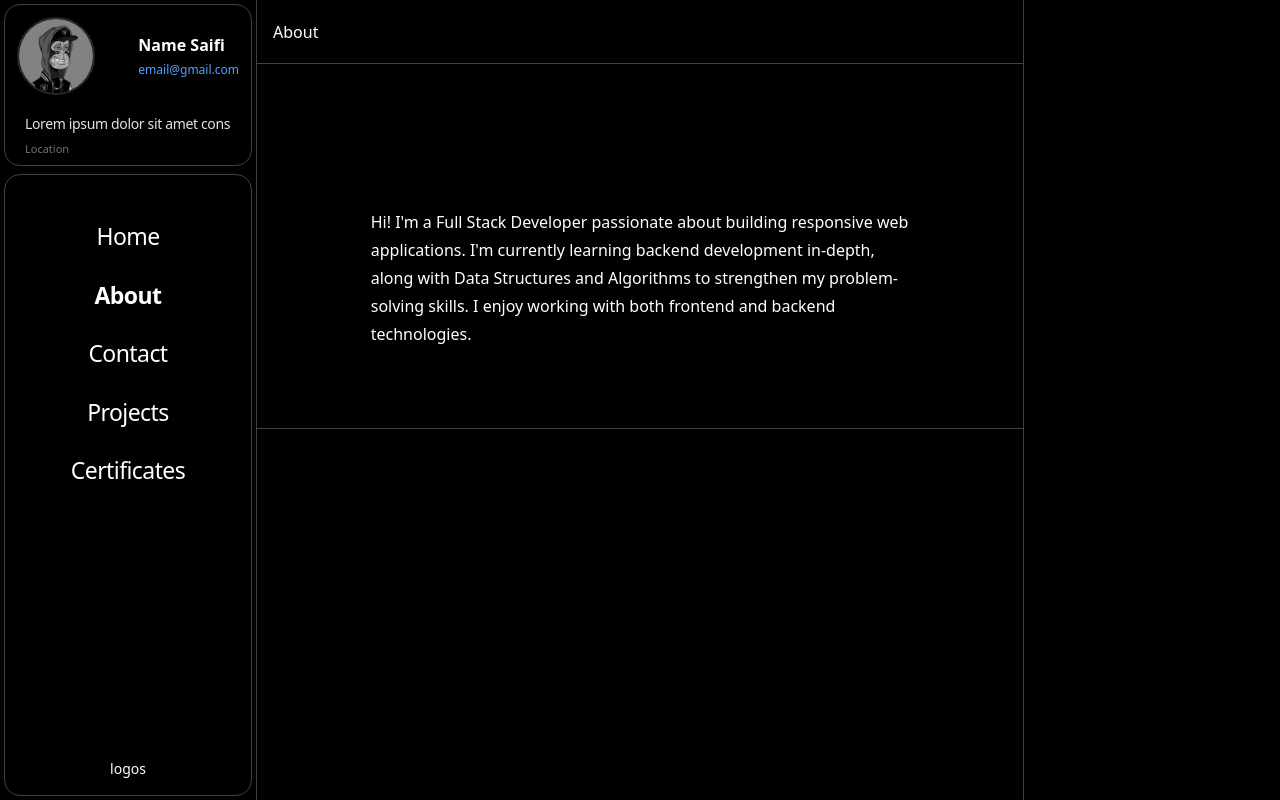
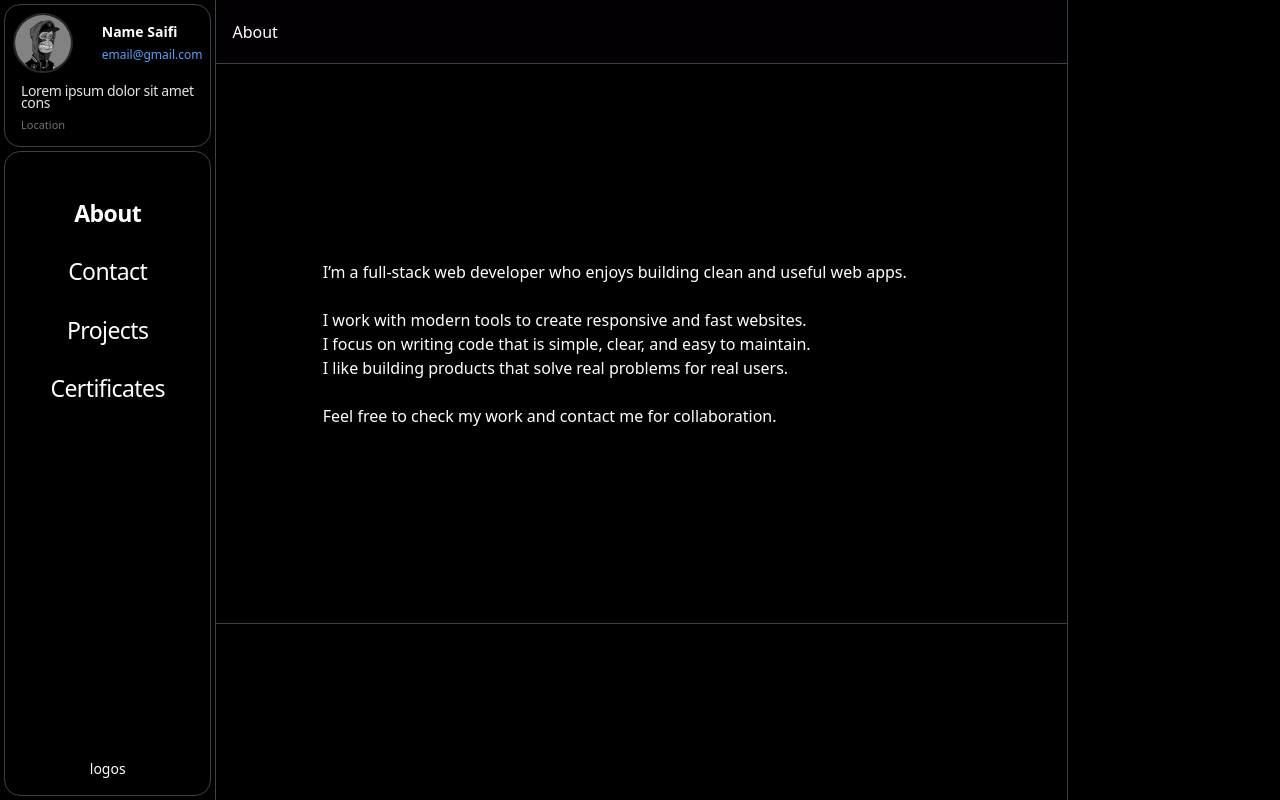
Before and after one commit to ayan-011/Portfolio, a React (Vite) app: page /about in a window 1280 px wide. Built offline with nearby package versions, Linux system fonts and the light colour scheme.

Commit message:
make it responsive

```diff
--- a/src/Middle/About.jsx
+++ b/src/Middle/About.jsx
@@ -1,12 +1,45 @@
-import React from 'react'
+import ExampleWrapper from "../Tools/Modal"
+
+
+
+
 
 const About = () => {
   return (
-    <div className='py-32'>
-      <div className="bg-red-90 w-full p-6 py-20 border-[1px] border-l-0 border-r-0 border-t-0 border-[#3e4144] flex justify-center">
-        <p className='md:w-3/4 md:text-base text-[12px] leading-7'>Hi! I'm a Full Stack Developer passionate about building responsive web applications. I'm currently learning backend development in-depth, along with Data Structures and Algorithms to strengthen my problem-solving skills. I enjoy working with both frontend and backend technologies.</p>
+    <>
+      <div className='bg-zinc  w-full h-full  text-white bg-'>
+
+
+        <div className="bg-  w-full h-16 z-0"></div>
+        <div className="bg-red-90 w-full h-[70vh] flex flex-col items-center justify-center border-b border-[#3e4144]">
+
+          {/* <div className="w-full p-12  bg-whit"> </div> */}
+
+          <div className='w-3/4 select-none md:text-base text-[12px]'>
+
+
+            I’m a full-stack web developer who enjoys building clean and  useful web apps.
+            <br />
+            <br />
+            I work with modern tools to create responsive and fast websites.
+            <br />
+
+            I focus on writing code that is simple, clear, and easy to maintain.
+            <br />
+            I like building products that solve real problems for real users.
+            <br />
+            <br />
+            Feel free to check my work and contact me for collaboration.
+          </div>
+
+        </div>
+
+
+
+
       </div>
-    </div>
+    </>
+
   )
 }
 
--- a/src/Middle/Home.jsx
+++ /dev/null
@@ -1,46 +0,0 @@
-import ExampleWrapper from "../Tools/Modal"
-
-
-
-
-
-const Home = () => {
-  return (
-    <>
-      <div className='bg-zinc  w-full h-full  text-white bg-'>
-
-
-        <div className="bg-  w-full h-16 z-0"></div>
-        <div className="bg-red-90 w-full h-[70vh] flex flex-col items-center justify-center border-b border-[#3e4144]">
-
-          {/* <div className="w-full p-12  bg-whit"> </div> */}
-
-          <div className='w-3/4 select-none md:text-base text-[12px]'>
-
-
-            I’m a full-stack web developer who enjoys building clean and  useful web apps.
-            <br />
-            <br />
-            I work with modern tools to create responsive and fast websites.
-            <br />
-
-            I focus on writing code that is simple, clear, and easy to maintain.
-            <br />
-            I like building products that solve real problems for real users.
-            <br />
-            <br />
-            Feel free to check my work and contact me for collaboration.
-          </div>
-
-        </div>
-
-
-
-
-      </div>
-    </>
-
-  )
-}
-
-export default Home
--- a/src/Middle/nav.jsx
+++ b/src/Middle/nav.jsx
@@ -3,9 +3,9 @@ import React from 'react'
 const Navbar = ({title}) => {
 
   return (
-    <div className='w- h-16 bg-mirror backdrop-blur-xl flex items-center  top-0 md:left-[20%] md:right-[20%] left-[20%] right-[0%] fixed border border-l-[1px] md:border-r-[1px] md:border-t-[0] border-r-0 border-t-0 border-b-[1px] border-[#3e4144] z-2'>
+    <div className='w-full h-16 bg-mirror backdrop-blur-xl flex items-center  top-0   fixed      border-r-0 border-t-0 border-b-[1px] border-[#3e4144] z-10'>
 
-        <div className="w-full px-4 ">{title}</div>
+        <div className="w-full px-4  ">{title}</div>
 
 
 
--- a/src/Tools/Modal.jsx
+++ b/src/Tools/Modal.jsx
@@ -16,7 +16,7 @@ const ExampleWrapper = () => {
         className=" "
       >
          <div className="shrink-0 ">
-                <div className="bg-zinc-900 border-zinc-800 border-2 h-[60px] w-[60px] md:h-[78px] md:w-[78px] rounded-full overflow-hidden hover:opacity-80 cursor-pointer">
+                <div className="bg-zinc-900 border-zinc-800 border-2 h-[60px] w-[60px] md:h-[60px] md:w-[60px] rounded-full overflow-hidden hover:opacity-80 cursor-pointer">
                   <img src="profile.jpg" alt="" className='w-full h-full bg' />
                 </div>
               </div>
@@ -52,14 +52,14 @@ const SpringModal = ({ isOpen, setIsOpen }) => {
           animate={{ opacity: 1 }}
           exit={{ opacity: 0 }}
           onClick={() => setIsOpen(false)}
-          className="bg-slate-900/20 backdrop-blur p-8 fixed inset-0 z-99 grid place-items-center overflow-y-scroll cursor-pointer"
+          className="bg-slate-900/20 backdrop-blur p-2 fixed inset-0 z-99 grid place-items-center overflow-y-scroll cursor-pointer"
         >
           <motion.div
             initial={{ scale: 0 }}
             animate={{ scale: 1 }}
             exit={{ scale: 0 }}
             onClick={(e) => e.stopPropagation()}
-            className=" bg-black h-[60vh]  text-white   rounded-lg w-full max-w-lg shadow-xl cursor-default relative overflow-hidden"
+            className=" bg-black h-[40vh] w-[60vh] md:h-[50vh] md:w-[70vh] lg:h-[55vh] lg:w-[80vh]  text-white   rounded-lg  max-w-lg shadow-xl cursor-default relative overflow-hidden"
           >
 
 
@@ -71,7 +71,7 @@ const SpringModal = ({ isOpen, setIsOpen }) => {
       </div>
 
       {/* PROFILE IMAGE */}
-      <div className="bg-zinc-900 border-black border-2 h-[60px] w-[60px] md:h-[120px] md:w-[120px] rounded-full overflow-hidden absolute ml-5 mt-16">
+      <div className="bg-zinc-900 border-black border-2 h-[60px] w-[60px] md:h-[80px] md:w-[80px] rounded-full overflow-hidden absolute ml-5 mt-16">
         <img src={activeProfile} alt="active profile" className="w-full h-full object-cover" />
       </div>
 
--- a/src/dashboard.jsx
+++ b/src/dashboard.jsx
@@ -1,13 +1,12 @@
 import './App.css';
 import LeftSidebar from './leftSidebar';
-import Home from './Middle/Home';
 import { Routes, Route, useLocation } from 'react-router-dom';
-import About from './Middle/About';
 import Contact from './Middle/Contact';
 import Projects from './Middle/Projects';
 import Certificates from './Middle/Certificates';
 import Navbar from './Middle/nav';
 import { useState, useEffect } from 'react';
+import About from './Middle/About';
 
 function Dashboard() {
   const [mobileFullscreen, setMobileFullscreen] = useState(false);
@@ -17,7 +16,7 @@ function Dashboard() {
     const path = location.pathname.replace('/', '') || 'Home';
     return path.charAt(0).toUpperCase() + path.slice(1);
   };
-
+0
   // Reset fullscreen when leaving the projects page
   useEffect(() => {
     if (location.pathname !== '/projects') {
@@ -26,20 +25,21 @@ function Dashboard() {
   }, [location.pathname]);
 
   return (
-    <div className="w-full h-screen bg-black relative">
+    <div className="w-full h-screen bg-black flex flex-row  ">
 
       {/* Left Sidebar */}
       <div
-        className={`fixed top-0 left-0 h-screen w-1/5 p-1 z-10
+        className={`flex top-0  h-screen xl:w-1/4 lg:w-1/3 lg:bg-black md:w-1/3 md:bg-red-9 sm:w-1/2   p-1
           ${mobileFullscreen ? 'hidden' : 'block'} lg:block`}
       >
         <LeftSidebar />
       </div>
 
       {/* Middle Content */}
+
       <div
-        className={`absolute top-0 h-screen overflow-y-scroll  lg:border-r-[1px] border-l-[1px] border-[#3e4144] scrollbar-hidden
-          ${mobileFullscreen ? 'left-0 right-0 border-none  ' : 'left-[20%] right-[0%] md:right-[20%] md:left-[20%]'}
+        className={`flex top-0 h-screen overflow-y-scroll  border-l-[1px] border-[#3e4144] scrollbar-hidden  w-full left-0 right-0 justify-center
+          ${mobileFullscreen ? 'left-0 right-0 border-none  ' : ' '}
           lg:left-[20%] lg:right-[20%]`}
       >
         <div className= "h-fit text-white w-full">
@@ -47,8 +47,7 @@ function Dashboard() {
           {!mobileFullscreen && <Navbar title={getTitle()} />}
 
           <Routes>
-            <Route path="/" element={<Home />} />
-            <Route path="/home" element={<Home />} />
+            <Route path="/" element={<About />} />
             <Route path="/about" element={<About />} />
             <Route path="/contact" element={<Contact />} />
             <Route
@@ -60,8 +59,9 @@ function Dashboard() {
         </div>
       </div>
 
+
       {/* Right Sidebar */}
-      <div className="fixed top-0 right-0 h-screen w-1/5 z-10 md:flex hidden"></div>
+      <div className=" top-0 right-0 h-screen w-1/4 lg:flex hidden  lg:border-l-[1px] border-[#3e4144] bg-black z-20"></div>
     </div>
   );
 }
--- a/src/leftSidebar.jsx
+++ b/src/leftSidebar.jsx
@@ -5,7 +5,6 @@ import ExampleWrapper from './Tools/Modal';
 const LeftSidebar = () => {
 
   const links = [
-    { name: 'Home', to: '/home' },
     { name: 'About', to: '/about' },
     { name: 'Contact', to: '/contact' },
     { name: 'Projects', to: '/projects' },
@@ -17,12 +16,12 @@ const LeftSidebar = () => {
     <>
 
 
-      <div className="w-full  h-full bg-black rounded-lg   gap-y-2 md:flex flex-col   overflow-y-auto scrollbar-hidden hidden  ">
+      <div className=" w-full  h-full bg-black  rounded-lg   gap-y-1 sm:flex flex-col   overflow-y-auto scrollbar-hidden hidden  ">
 
         {/* Profile Card */}
-        <div className="rounded-2xl w-full border border-[#3e4144] flex flex-col">
+        <div className="rounded-2xl w-full border border-[#3e4144] flex flex-col  sm:p-1  ">
           <div className="w-full rounded-2xl overflow-hidden">
-            <div className="w-full flex p-3 gap-3 items-center text-white flex-wrap bg-red-90  justify-between">
+            <div className="w-full flex p-1 items-center text-white flex-wrap bg-red-90  justify-between  ">
 
 
               {/* image */}
@@ -39,15 +38,15 @@ const LeftSidebar = () => {
               <div></div>
 
               {/* name & email  */}
-              <div className="flex flex-col gap-y-1 items-start text-sm md:text-base ">
+              <div className="flex flex-col gap-y-1 items-start text-sm   ">
                 <span className="font-semibold select-none">Name Saifi</span>
                 <span className="text-[12px] text-blue-400 break-all">email@gmail.com</span>
               </div>
             </div>
 
-            <div className="text-white w-full px-3 select-none">
-              <div className="flex flex-col gap-2 p-2 ">
-                <span className="tracking-tight leading-tight text-sm text-zinc-200">
+            <div className="text-zinc-100 w-full px-3 select-none">
+              <div className="flex flex-col gap-2 py-2 ">
+                <span className="tracking-tight leading-3 text-sm text-zinc-200">
                   Lorem ipsum dolor sit amet cons
                 </span>
                 <span className="text-[11px] text-zinc-500">Location</span>
@@ -57,7 +56,7 @@ const LeftSidebar = () => {
         </div>
 
         {/* Buttons Section */}
-        <div className="rounded-2xl w-full h-screen py-8 flex flex-col relative border  border-[#3e4144] ">
+        <div className="rounded-2xl w-full h-screen py-8 flex flex-col relative border  border-[#3e4144] select-none">
 
           <div className="buttons flex flex-col">
 
@@ -89,9 +88,11 @@ const LeftSidebar = () => {
 
       {/* for mobiles */}
 
-      <div className="bg-zinc-900 w-full py-3 h-full md:hidden flex rounded-md flex-col items-center gap-2 border-[#3e4144] border-[1px]">
+      <div className="bg-zinc-900 w-full py-3 h-full sm:hidden flex rounded-md flex-col items-center gap-2 border-[#3e4144] border-[1px] ">
         <div className="profilePhoto w-fit bg-red-90 flex flex-col justify-center items-center gap-2 h-fit p-1 ">
-          <div className="w-13 h-13 rounded-full bg-black border-[1px]  border-[#3e4144]"></div>
+          <div className="w-13 h-13 rounded-full bg-black border-[1px]  border-[#3e4144]">
+            <ExampleWrapper></ExampleWrapper>
+          </div>
           <span className="name text-white text-[10px]" >Name Saifi</span>
         </div>
 
--- a/src/project/Project.jsx
+++ b/src/project/Project.jsx
@@ -2,6 +2,13 @@ import ProjectCard from "./ProjectCard"
 
 const PROJECTS = [
 
+    {
+        image : '/sportech.png',
+        name :  "project name",
+         link: 'https://ui-ochre-zeta.vercel.app/',
+        detail : " Lorem ipsum dolor sit amet, consectetur adipisicing elit. Asperiores delectus tempore nulla pariatur quibusdam quam magnam nobis? Praesentium, nemo natus."
+
+    },
     {
         image : '/gradiant.png',
         name :  "project name",
```
Also changed, not shown: public/sportech.png (added).
